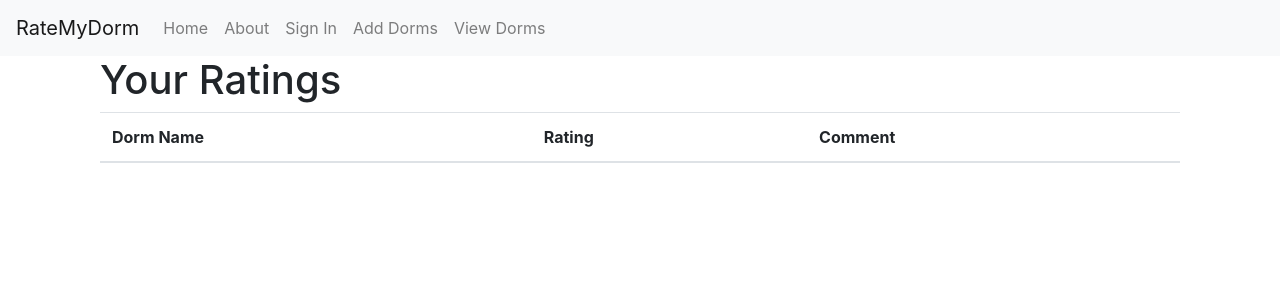
After one commit to Mahmoudmoe123/ITSC-3155, a Flask app: page /ratings in a window 1280 px wide. The commit adds this page. Shown: the top 300 px of the page. Run offline with Flask 3, Linux system fonts and the light colour scheme; the visitor is signed in with stand-in values (Sample User, id 1); data that the repository does not hold is empty; some libraries are stand-ins or nearby versions.

Commit message:
Created login and added backend

```diff
--- a/app/app.py
+++ b/app/app.py
@@ -1,6 +1,70 @@
-from flask import Flask, render_template, request, redirect, url_for
+from flask import Flask, flash, render_template, request, redirect, url_for
+from flask_login import LoginManager, login_user, login_required, current_user, logout_user
+from models import db, User, Dorm, Rating, Vote
+from werkzeug.security import check_password_hash
 
 app = Flask(__name__)
+app.secret_key = 'your-secret-key'
+
+app.config['SQLALCHEMY_DATABASE_URI'] = 'sqlite:///dorm_rating.db'
+app.config['SQLALCHEMY_TRACK_MODIFICATIONS'] = False
+db.init_app(app)
+
+def create_tables():
+    with app.app_context():
+        db.create_all()
+
+login_manager = LoginManager()
+login_manager.init_app(app)
+login_manager.login_view = 'signin'
+
+@login_manager.user_loader
+def load_user(user_id):
+    return User.query.get(int(user_id))
+
+@app.route('/signin', methods=['GET', 'POST'])
+def signin():
+    if request.method == 'POST':
+        email = request.form['email']
+        password = request.form['password']
+        user = User.query.filter_by(email=email).first()
+
+        if user and check_password_hash(user.password_hash, password):
+            login_user(user)
+            flash('Logged in successfully.', 'success')
+            return redirect(url_for('ratings'))
+        else:
+            flash('Invalid email or password.', 'danger')
+    return render_template('signin.html')
+
+@app.route('/dorms')
+def dorms():
+    all_dorms = Dorm.query.all()
+    return render_template('dorms.html', dorms=all_dorms)
+
+@app.route('/dorms/<int:dorm_id>')
+def dorm_page(dorm_id):
+    dorm = Dorm.query.get_or_404(dorm_id)
+    ratings = Rating.query.filter_by(dorm_id=dorm_id).all()
+    return render_template('dorm_page.html', dorm=dorm, ratings=ratings)
+
+@app.route('/add_dorm', methods=['GET', 'POST'])
+def add_dorm():
+    if request.method == 'POST':
+        name = request.form['name']
+        description = request.form['description']
+        image_url = request.form['image_url']
+        maps_url = request.form['maps_url']
+
+        new_dorm = Dorm(name=name, description=description, image_url=image_url, maps_url=maps_url)
+        db.session.add(new_dorm)
+        db.session.commit()
+
+        flash('Dorm added successfully', 'success')
+        return redirect(url_for('dorms'))
+
+    return render_template('add_dorm.html')
+
 
 @app.route('/')
 def dashboard():
@@ -28,10 +92,14 @@ def dashboard():
 def about():
     return render_template('about.html')
 
-@app.route('/signin')
-def signin():
-    return render_template('signin.html')
+@app.route('/ratings')
+@login_required
+def ratings():
+    user_ratings = Rating.query.filter_by(user_id=current_user.id).all()
+    return render_template('ratings.html', ratings=user_ratings)
+
 
 
 if __name__ == '__main__':
+    create_tables()
     app.run(debug=True)
--- a/app/templates/base.html
+++ b/app/templates/base.html
@@ -25,6 +25,12 @@
 				<li class="nav-item">
 					<a class="nav-link" href="/signin">Sign In</a>
 				</li>
+				<li class="nav-item">
+					<a class="nav-link" href="/add_dorm">Add Dorms</a>
+				</li>
+				<li class="nav-item">
+					<a class="nav-link" href="/dorms">View Dorms</a>
+				</li>
 			</ul>
 		</div>
 	</nav>
--- /dev/null
+++ b/app/templates/ratings.html
@@ -0,0 +1,25 @@
+{% extends 'base.html' %}
+
+{% block content %}
+  <div class="container">
+    <h1>Your Ratings</h1>
+    <table class="table">
+      <thead>
+        <tr>
+          <th scope="col">Dorm Name</th>
+          <th scope="col">Rating</th>
+          <th scope="col">Comment</th>
+        </tr>
+      </thead>
+      <tbody>
+        {% for rating in ratings %}
+          <tr>
+            <td>{{ rating.dorm.name }}</td>
+            <td>{{ rating.rating }}</td>
+            <td>{{ rating.comment }}</td>
+          </tr>
+        {% endfor %}
+      </tbody>
+    </table>
+  </div>
+{% endblock %}
```
Also changed, not shown: app/models.py (+10 -27 lines), app/models/user.py (deleted, +0 -25 lines), app/templates/add_dorm.html (added, +20 -0 lines), app/templates/dorm_page.html (added, +18 -0 lines), app/templates/dorms.html (added, +14 -0 lines), run.py (deleted, +0 -46 lines), app/instance/dorm_rating.db (added), app/routes.py (deleted).
